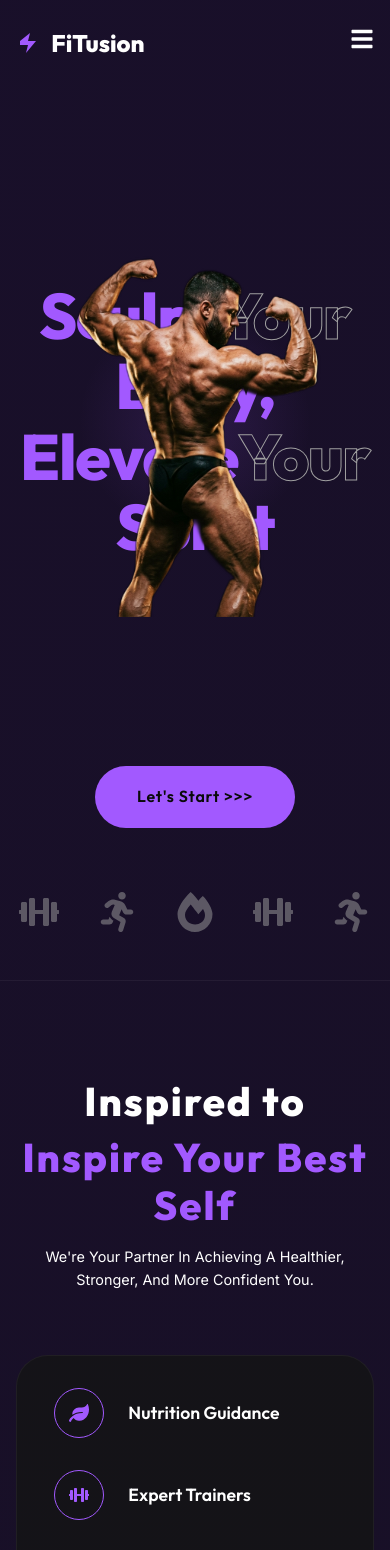
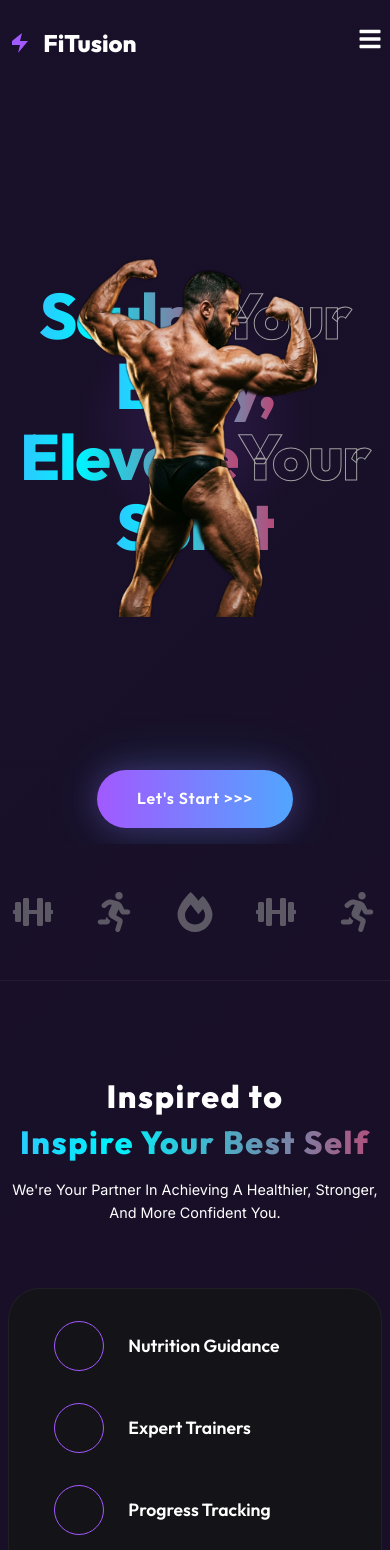
Before and after one commit to mohitgit999/Gym-Project, a React (Vite) app: page / in a window 390 px wide. Shown: the top 1550 px of the page. Built offline with nearby package versions, Linux system fonts and the light colour scheme.

Commit message:
Implement highly premium colorful responsive redesign

```diff
--- a/src/components/Hero.jsx
+++ b/src/components/Hero.jsx
@@ -11,13 +11,13 @@ const Hero = () => {
       {/* Main Typography Background */}
       <div className="hero-bg-text">
         <h1 className="hero-title-main">
-          <span>Sculpt </span>
+          <span className="text-gradient">Sculpt </span>
           <span className="text-outline">Your </span>
-          <span>Body,</span>
+          <span className="text-gradient">Body,</span>
           <br />
-          <span>Elevate </span>
+          <span className="text-gradient">Elevate </span>
           <span className="text-outline">Your </span>
-          <span>Spirit</span>
+          <span className="text-gradient">Spirit</span>
         </h1>
       </div>
 
@@ -58,7 +58,7 @@ const Hero = () => {
 
       {/* Bottom Elements */}
       <div className="hero-bottom-bar container" style={{ justifyContent: 'center' }}>
-        <a href="#exercise" className="btn btn-primary pill-btn interactive">
+        <a href="#exercise" className="btn btn-primary pill-btn interactive premium-glow">
           Let's Start &gt;&gt;&gt;
         </a>
       </div>
--- a/src/components/Navbar.css
+++ b/src/components/Navbar.css
@@ -70,10 +70,14 @@
     left: 0;
     width: 100%;
     flex-direction: column;
-    background-color: var(--bg-secondary);
+    background-color: var(--bg-primary); /* Use primary for mobile menu */
+    background: linear-gradient(135deg, var(--bg-translucent) 0%, transparent 100%);
+    backdrop-filter: blur(20px);
+    -webkit-backdrop-filter: blur(20px);
     padding: 2rem;
     gap: 1.5rem;
     border-bottom: 1px solid var(--border-medium);
+    box-shadow: 0 10px 30px rgba(0, 0, 0, 0.2);
   }
 
   .menu-toggle {
--- a/src/index.css
+++ b/src/index.css
@@ -12,14 +12,16 @@
   --shadow-strong: rgba(0, 0, 0, 0.5);
   --shadow-extreme: rgba(0, 0, 0, 0.7);
 
+  /* Premium Colors */
+  --accent-primary: #a259ff; /* Electric Purple */
+  --accent-secondary: #00f2fe; /* Neon Cyan */
+  --accent-tertiary: #ff0844; /* Hot Pink */
+
   /* Live Background Gradient */
   --grad-1: var(--bg-primary);
   --grad-2: var(--bg-secondary);
-  --grad-3: #1a0f2e; /* Deep subtle purple */
-  --grad-4: var(--bg-tertiary);
-
-  --accent-primary: #a259ff; /* Electric Purple accent */
-  --accent-secondary: #7928ca;
+  --grad-3: #1a0f2e; /* Deep purple blend */
+  --grad-4: #0a192f; /* Deep cyan blend */
 
   --text-primary: #ffffff;
   --text-secondary: #a0a0a0;
@@ -29,12 +31,12 @@
   --font-heading: 'Outfit', sans-serif;
   --font-body: 'Inter', sans-serif;
 
-  /* Spacing */
-  --space-xs: 0.5rem;
-  --space-sm: 1rem;
-  --space-md: 2rem;
-  --space-lg: 4rem;
-  --space-xl: 8rem;
+  /* Fluid Spacing (Responsive) */
+  --space-xs: clamp(0.25rem, 1vw, 0.5rem);
+  --space-sm: clamp(0.5rem, 2vw, 1rem);
+  --space-md: clamp(1rem, 4vw, 2rem);
+  --space-lg: clamp(2rem, 6vw, 4rem);
+  --space-xl: clamp(4rem, 10vw, 8rem);
 
   /* Border Radius */
   --radius-sm: 4px;
@@ -58,14 +60,16 @@
   --shadow-strong: rgba(0, 0, 0, 0.15);
   --shadow-extreme: rgba(0, 0, 0, 0.25);
 
+  /* Premium Colors */
+  --accent-primary: #8a3ffc; /* Vibrant Purple */
+  --accent-secondary: #4facfe; /* Sky Blue */
+  --accent-tertiary: #ff758c; /* Peach/Coral */
+
   /* Live Background Gradient */
   --grad-1: var(--bg-primary);
   --grad-2: var(--bg-secondary);
-  --grad-3: #d1c4e9; /* Light subtle purple */
-  --grad-4: var(--bg-tertiary);
-
-  --accent-primary: #8a3ffc; /* Slightly deeper purple for good contrast */
-  --accent-secondary: #a259ff;
+  --grad-3: #d1c4e9; /* Light purple blend */
+  --grad-4: #bbdefb; /* Light blue blend */
 
   --text-primary: #212121;
   --text-secondary: #424242;
@@ -148,19 +152,26 @@ img {
   transform: translateY(0);
 }
 
-.text-center {
-  text-align: center;
+.text-center { text-align: center; }
+.section-title {
+  font-size: clamp(2rem, 5vw, 3rem) !important; /* Override inline styles */
+  line-height: 1.2;
 }
 
 .text-accent {
-  color: var(--accent-primary);
+  background: linear-gradient(to right, var(--accent-primary), var(--accent-secondary), var(--accent-tertiary));
+  -webkit-background-clip: text;
+  background-clip: text;
+  color: transparent;
+  background-size: 200% auto;
+  animation: shine 5s linear infinite;
 }
 
 .btn {
   display: inline-flex;
   align-items: center;
   justify-content: center;
-  padding: 0.8rem 2rem;
+  padding: clamp(0.6rem, 2vw, 0.8rem) clamp(1.5rem, 4vw, 2rem);
   font-family: var(--font-heading);
   font-weight: 600;
   text-transform: uppercase;
@@ -172,15 +183,15 @@ img {
 }
 
 .btn-primary {
-  background-color: var(--accent-primary);
-  color: var(--bg-primary);
+  background: linear-gradient(90deg, var(--accent-primary), var(--accent-secondary));
+  background-size: 200% auto;
+  color: #fff; /* Always white text on vibrant button */
+  border: none;
 }
 
 .btn-primary:hover {
-  background-color: transparent;
-  color: var(--accent-primary);
-  border-color: var(--accent-primary);
-  box-shadow: 0 0 20px rgba(162, 89, 255, 0.4);
+  background-position: right center;
+  box-shadow: 0 0 20px rgba(0, 242, 254, 0.5); /* Glowing cyan shadow */
 }
 
 .btn-outline {
@@ -207,6 +218,26 @@ img {
 
 .text-outline.purple {
   -webkit-text-stroke: 1px var(--accent-primary);
+}
+
+/* Utilities & Premium Touches */
+.text-gradient {
+  background: linear-gradient(to right, var(--accent-primary), var(--accent-secondary), var(--accent-tertiary));
+  -webkit-background-clip: text;
+  background-clip: text;
+  color: transparent;
+  background-size: 200% auto;
+  animation: shine 5s linear infinite;
+}
+
+.premium-glow {
+  box-shadow: 0 0 30px rgba(162, 89, 255, 0.3), 0 0 60px rgba(0, 242, 254, 0.15);
+}
+
+@keyframes shine {
+  to {
+    background-position: 200% center;
+  }
 }
 
 /* Animations */
```
